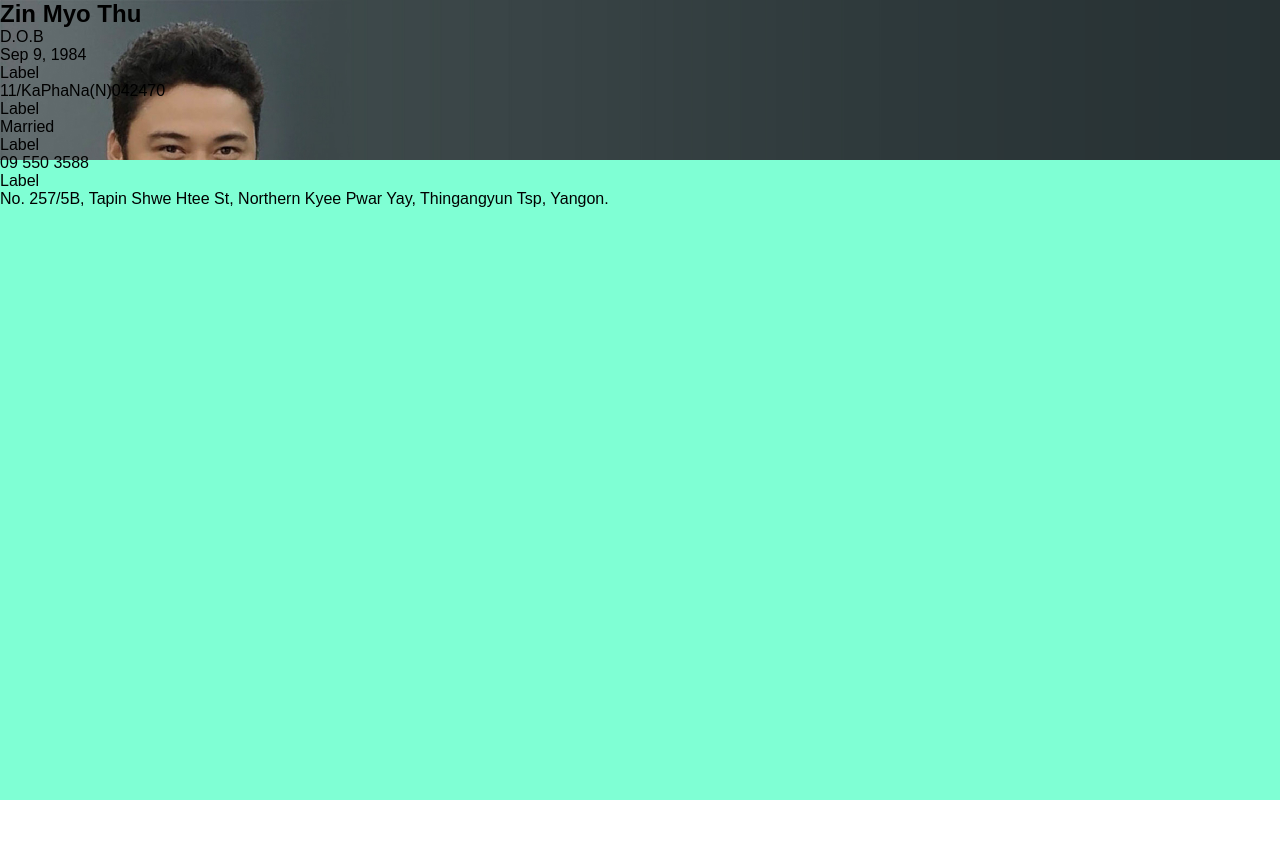
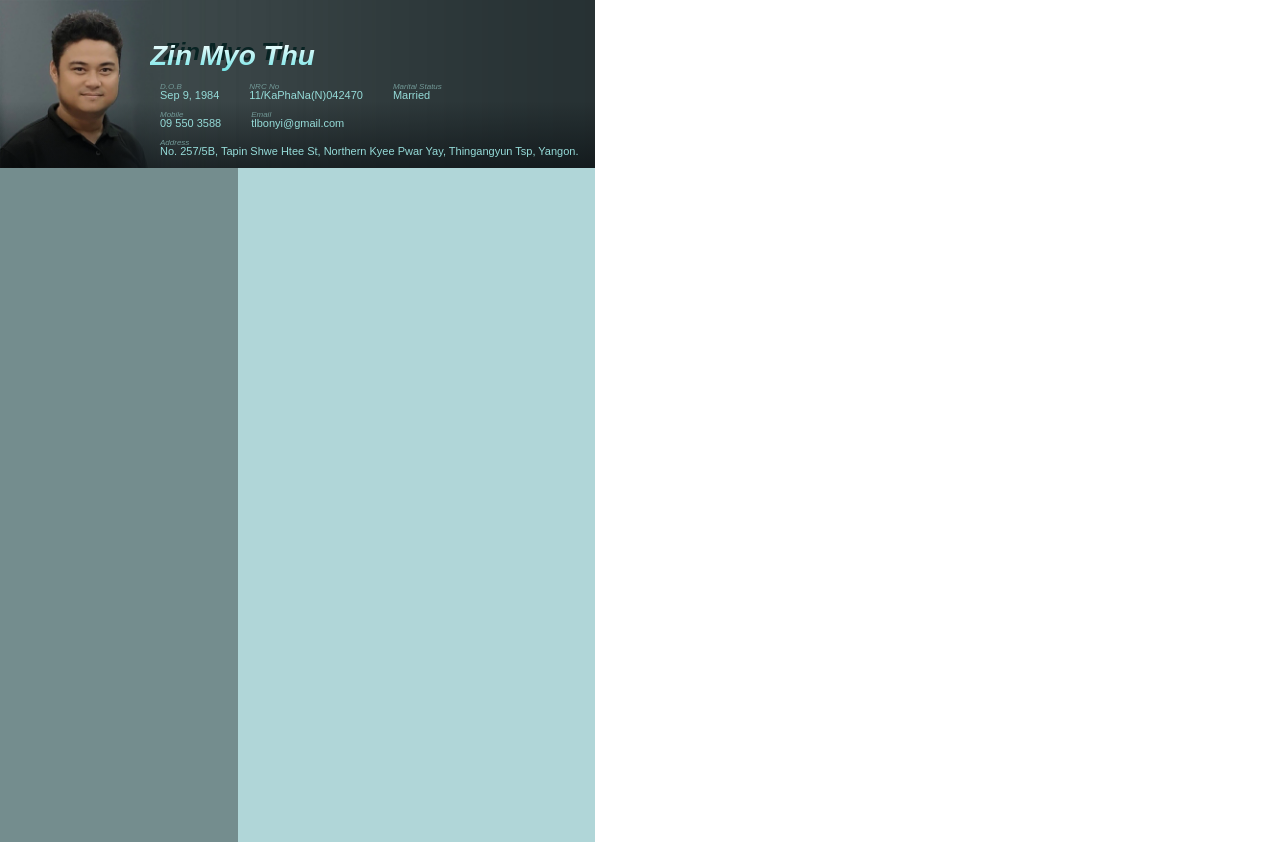
Before and after one commit to Bo-Nyi/myresume, a plain HTML site: page index.html in a window 1280 px wide. Before the commit the page ends 800 px from the top, so only its background shows below. Drawn offline with Linux system fonts and the light colour scheme.

Commit message:
complete banner

```diff
--- a/index.html
+++ b/index.html
@@ -3,7 +3,7 @@
 <html lang="en">
 <head>
     <meta charset="UTF-8">
-    <meta name="viewport" content="width=595, height=842, initial-scale=1.0">
+    <meta name="viewport" content="width=595px, height=842px, initial-scale=1.0">
     <title>My Resume</title>
     <link rel="stylesheet" href="style.css">
 </head>
@@ -12,28 +12,36 @@
         <div class="banner">
             <!-- <img src="Assets/Zin_Myo_Thu_Profile_Photo.jpeg" alt="profile-photo" id="profilePhoto" height="160"> -->
              <h2 id="name">Zin Myo Thu</h2>
+             <h2 id="nameShadow">Zin Myo Thu</h2>
             <div class="basic-info-container">
                 <div class="info-block">
                     <span class="info-label">D.O.B</span>
                     <p class="info-data" id="dateOfBirth">Sep 9, 1984</p>
                 </div>
                 <div class="info-block">
-                    <span class="info-label">Label</span>
+                    <span class="info-label">NRC No</span>
                     <p class="info-data" id="nrcNumber">11/KaPhaNa(N)042470</p>
                 </div>
                 <div class="info-block">
-                    <span class="info-label">Label</span>
+                    <span class="info-label">Marital Status</span>
                     <p class="info-data" id="maritalStatus">Married</p>
                 </div>
                 <div class="info-block">
-                    <span class="info-label">Label</span>
+                    <span class="info-label">Mobile</span>
                     <p class="info-data" id="mobileNumber">09 550 3588</p>
                 </div>
                 <div class="info-block">
-                    <span class="info-label">Label</span>
-                    <p class="info-data" id="emailAddress">No. 257/5B, Tapin Shwe Htee St, Northern Kyee Pwar Yay, Thingangyun Tsp, Yangon.</p>
+                    <span class="info-label">Email</span>
+                    <p class="info-data" id="email">tlbonyi@gmail.com</p>
+                </div>
+                <div class="info-block">
+                    <span class="info-label">Address</span>
+                    <p class="info-data" id="Address">No. 257/5B, Tapin Shwe Htee St, Northern Kyee Pwar Yay, Thingangyun Tsp, Yangon.</p>
                 </div>
             </div>
+        </div>
+        <div class="left-column">
+
         </div>
     </div>
 
--- a/style.css
+++ b/style.css
@@ -7,9 +7,11 @@
 
 .container {
     position: absolute;
-    width: 100%;
-    height: 100%;
-    background-color: aquamarine;
+    width: 595px;
+    height: 842px;
+    background-color: #b0d6d8;
+    /* border: 1px solid #082323; */
+    overflow: hidden;
 }
 
 .banner {
@@ -17,12 +19,100 @@
     /* background-color: #2a3837; */
     background-image: url(/Assets/Profile_Banner.jpg);
     background-size: cover;
+    background-repeat: no-repeat;
     left: 0;
     right: 0;
     top: 0;
     height: 20%;
+    z-index: 0;
+}
+
+.banner::before {
+    content: "";
+    position: absolute;
+    width: 100%;
+    height: 40%;
+    bottom: 0;
+    /* background-color: red; */
+    background-image: linear-gradient(#151e2100, #04090c8e);
+    /* z-index: 4; */
 }
 
 #name {
-    font-family: ;
+    position: relative;
+    font-family: Hevetica-neue, sans-serif;
+    font-style: italic;
+    font-size: 28px;
+    font-weight: 600;
+    background-image: -webkit-linear-gradient(#ffffff, #70e4e6);
+    -webkit-text-fill-color: transparent;
+    -webkit-background-clip: text;
+    left: 150px;
+    top: 40px;
+    z-index: 3;
 }
+
+#nameShadow {
+    position: relative;
+    font-style: italic;
+    color: #082323;
+    left: 164px;
+    top: 6px;
+    z-index: 2;
+}
+
+.basic-info-container {
+    position: absolute;
+    display: flex;
+    /* grid-template-columns: repeat(6, 1fr); */
+    flex-flow: row wrap;
+    left: 160px;
+    right: 10px;
+    top: 75px;
+    /* background-color: #95959545; */
+}
+
+.info-block {
+    display: block;
+    min-width: fit-content;
+    /* border-bottom: 1px solid #082323; */
+    padding-bottom: 2px;
+}
+
+.info-block:nth-child(1) {
+    margin-right: 30px;
+}
+
+.info-block:nth-child(2) {
+    margin-right: 30px;
+}
+
+.info-block:nth-child(3) {
+    width: 30%;
+}
+
+.info-block:nth-child(4) {
+    margin-right: 30px;
+}
+
+.info-label {
+    font-size: 8px;
+    font-style: italic;
+    color: #719896;
+}
+
+.info-data {
+    margin-top: -2px;
+    color: #95dbd8;
+    font-size: 11px;
+    font-weight: 400;
+    line-height: 0.9em;
+}
+
+.left-column {
+    position: absolute;
+    background-color: #748d8e;
+    height: 80%;
+    width: 40%;
+    bottom: 0;;
+}
```
